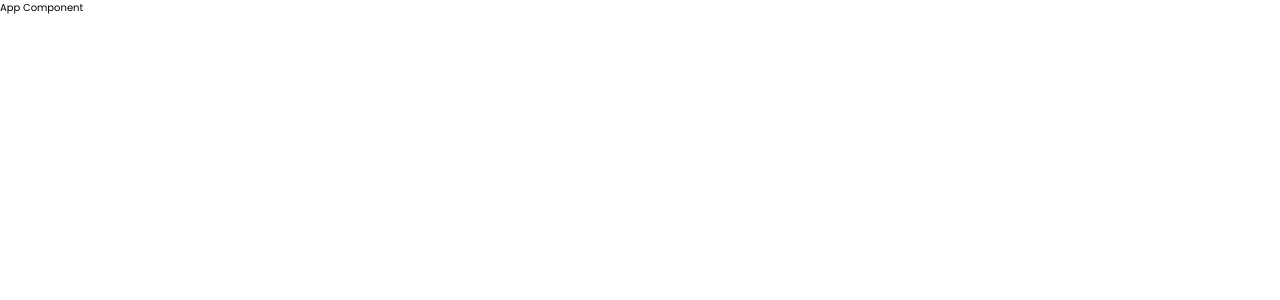
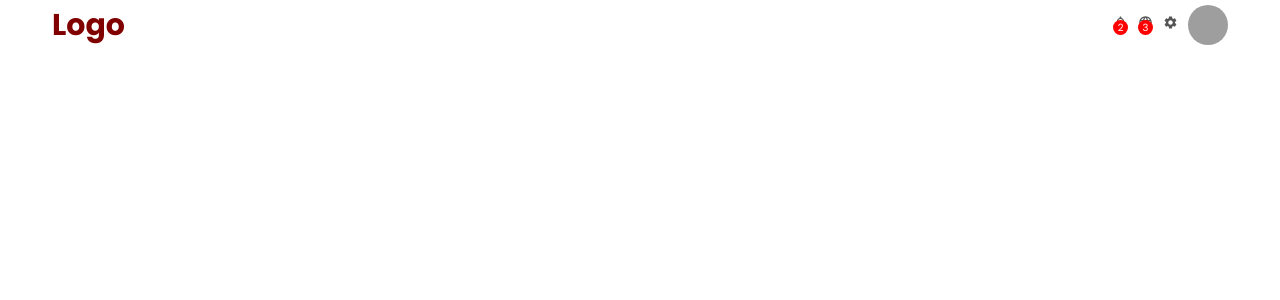
Before and after one commit to SeunJay/dashboard, a React (Create React App) app: page / in a window 1280 px wide. Shown: the top 300 px of the page. Built offline with nearby package versions, Linux system fonts and the light colour scheme; grey boxes are pictures that could not be loaded.

Commit message:
create nav bar for dashboard

```diff
--- a/src/App.js
+++ b/src/App.js
@@ -1,9 +1,10 @@
 import './App.css';
+import Dashboard from './pages/Dashboard';
 
 function App() {
   return (
-    <div className="App">
-     App Component
+    <div className='App'>
+      <Dashboard />
     </div>
   );
 }
--- /dev/null
+++ b/src/components/nav-bar/NavBar.js
@@ -0,0 +1,49 @@
+import React from 'react';
+import { NotificationsNone, Language, Settings } from '@material-ui/icons';
+
+import {
+  NavBarContainer,
+  NavBarWrapper,
+  Logo,
+  TopLeft,
+  TopRight,
+  IconContainer,
+  IconBadge,
+  Avatar,
+} from './navbar.styles';
+
+const NavBar = () => {
+  const randNum = () => Math.floor(Math.random() * 99) + 1;
+  return (
+    <NavBarContainer>
+      <NavBarWrapper>
+        <TopLeft>
+          <Logo>Logo</Logo>
+        </TopLeft>
+
+        <TopRight>
+          <IconContainer>
+            <NotificationsNone />
+            <IconBadge>2</IconBadge>
+          </IconContainer>
+
+          <IconContainer>
+            <Language />
+            <IconBadge>3</IconBadge>
+          </IconContainer>
+
+          <IconContainer>
+            <Settings />
+          </IconContainer>
+
+          <Avatar
+            src={`https://randomuser.me/api/portraits/men/${randNum()}.jpg`}
+            alt='avatar'
+          />
+        </TopRight>
+      </NavBarWrapper>
+    </NavBarContainer>
+  );
+};
+
+export default NavBar;
--- /dev/null
+++ b/src/components/nav-bar/navbar.styles.js
@@ -0,0 +1,64 @@
+import styled from 'styled-components';
+
+export const NavBarContainer = styled.nav`
+  width: 100%;
+  height: 5rem;
+  background-color: white;
+  position: sticky;
+  top: 0;
+  z-index: 999;
+`;
+
+export const NavBarWrapper = styled.div`
+  height: 100%;
+  padding: 2rem 2rem;
+  width: 95%;
+  margin: auto;
+  display: flex;
+  align-items: center;
+  justify-content: space-between;
+  /* border: 1px solid red; */
+`;
+
+export const Logo = styled.span`
+  font-weight: bold;
+  font-size: 3rem;
+  color: maroon;
+  cursor: pointer;
+`;
+
+export const TopLeft = styled.div``;
+
+export const TopRight = styled.div`
+  display: flex;
+  align-items: center;
+`;
+
+export const IconContainer = styled.div`
+  position: relative;
+  cursor: pointer;
+  margin-right: 1rem;
+  color: #555;
+`;
+
+export const IconBadge = styled.span`
+  width: 1.5rem;
+  height: 1.5rem;
+  position: absolute;
+  top: 0.5rem;
+  right: 0px;
+  background-color: red;
+  color: white;
+  border-radius: 50%;
+  display: flex;
+  align-items: center;
+  justify-content: center;
+  font-size: 1rem;
+`;
+
+export const Avatar = styled.img`
+  width: 4rem;
+  height: 4rem;
+  border-radius: 50%;
+  cursor: pointer;
+`;
--- /dev/null
+++ b/src/pages/Dashboard.js
@@ -0,0 +1,12 @@
+import React from 'react';
+import NavBar from '../components/nav-bar/NavBar';
+
+const Dashboard = () => {
+  return (
+    <div>
+      <NavBar />
+    </div>
+  );
+};
+
+export default Dashboard;
```
Also changed, not shown: src/pages/dashboard.styles.js (added).
